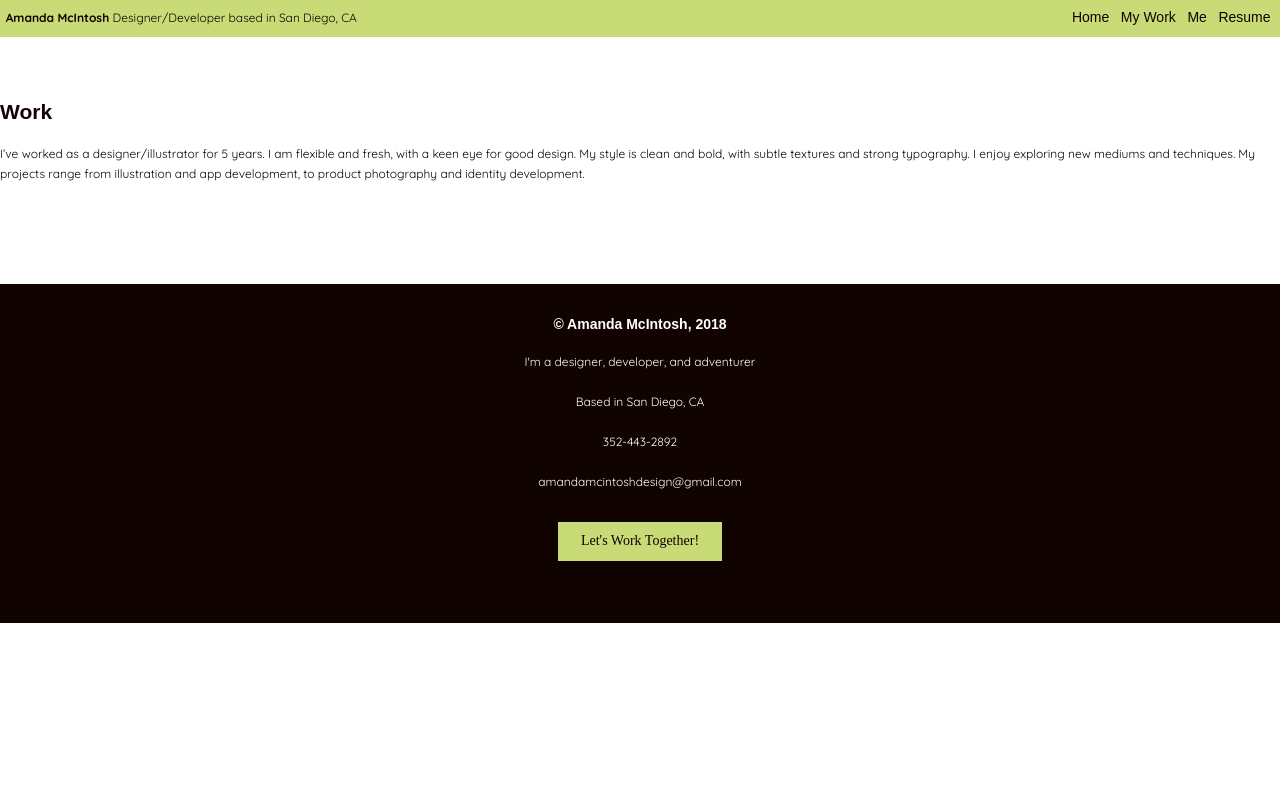
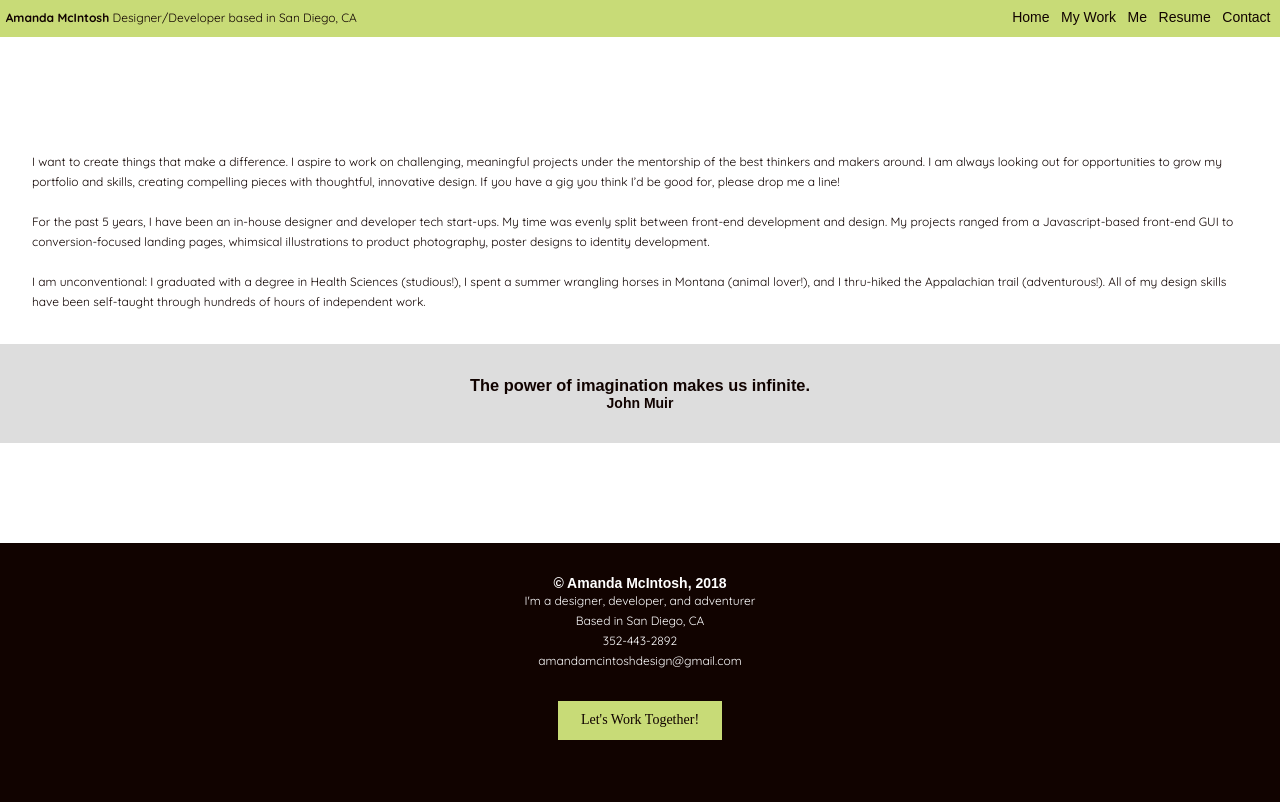
Before and after one commit to ammcintosh1/amandamcintosh.fun, a PHP site: page /site/me.html in a window 1280 px wide. Before the commit the page ends 623 px from the top, so only its background shows below. Run offline with PHP 8.4, Linux system fonts and the light colour scheme; style sheets or scripts are compiled from the project's sources.

Commit message:
Adding the contact form to the nav bar

```diff
--- a/dev/assets/css/scss/style.scss
+++ b/dev/assets/css/scss/style.scss
@@ -43,6 +43,22 @@ $trans-white: rgba(255,255,255,.1);
 /* ============== */
 
 
+.grey {
+  background: $light-grey;
+  padding: 5% 0;
+}
+
+.padding {
+  padding: 2rem;
+}
+
+.text-centered {
+  text-align: center;
+}
+
+.centered {
+  margin: auto
+}
 /* ============== */
 /* RESETS */
 /* ============== */
@@ -88,8 +104,20 @@ a[class*='button']{
   padding: .707rem 1.414rem;
   text-align: center;
 }
-.text-centered {
-  text-align: center
+
+a, button {
+  transition: all .25s ease;
+}
+a:hover, button:hover{
+  transform: scale(1.075);
+  transition: all .25s ease;
+}
+a:active, button:active{
+  transform: scale(.95);
+}
+
+button, input, optgroup, select, textarea {
+  font-family: "PT Sans", sans-serif
 }
 
 /* Buttons */
@@ -247,7 +275,14 @@ header {
       font-size: 1rem;
     }
   }
-
+.nav-info {
+    p {
+    line-height: 0;
+    font-kerning: 0;
+    margin-top: 0;
+    font-size: .75rem;
+  }
+}
 
 
     @media screen and (max-width: $small) {
@@ -257,17 +292,17 @@ header {
       width: 100%;
       text-align: center;
     }
+      .nav-info p {
+        text-align: center;
+        line-height: 1rem;
+        strong {
+          display: block;
+        }
+      }
   }
 }
 
-.nav-info {
-    p {
-    line-height: 0;
-    font-kerning: 0;
-    margin-top: 0;
-    font-size: .75rem;
-  }
-}
+
 
 .sticky {
   position: fixed;
@@ -310,6 +345,10 @@ header {
 /* ============== */
 /* PAGE: HOME
 /* ============== */
+.home .container>.content {
+  padding-bottom: 0
+}
+
 .feature {
   min-height: 85vh;
 
@@ -496,7 +535,7 @@ header {
 }
 
 //MAIN
-.me {
+#me {
   background: $light-grey;
   padding: 5% 0;
 
@@ -569,6 +608,9 @@ header {
   flex-flow: column;
   padding: 2rem 0;
 
+  p {
+    margin: 0 auto
+  }
 }
 
   .contact-button {
@@ -676,12 +718,11 @@ header {
   }
   .form-field input::placeholder,
   .form-field textarea::placeholder{
-    padding: 1.5rem;
     padding-left: 0;
     font-size: 1rem;
-    color: $light-grey
+    color: $darker-grey
   }
-  input:placeholder-shown
+  input:placeholder-shown{}
   button {
     background: rgb(255, 128, 74);
     border: 0;
@@ -689,6 +730,7 @@ header {
     padding: .75rem 1.5rem;
     outline: none;
     width: 100%;
+    font-size: 1.125rem;
   }
   form {
     width: 400px;
@@ -700,11 +742,17 @@ header {
     padding: 5px;
     border: 1px solid rgba(0,0,0,.25)
   }
+  @media screen and (max-width: $small) {
+  padding: 0 1.5rem;
+  form {
+      width: 100%;
+    }
+  }
 }
 
-.form-loader{
+.form-submit-message{
   width: 100%;
-  background: rgba(244, 244, 1, 0.5);
+  background: rgba(255, 255, 255, 0.5);
   position: absolute;
   left: 0;
   display: flex;
@@ -714,6 +762,15 @@ header {
 
 }
 
+/*
+button[type="submit"]{
+  width: 100%;
+  padding: 1rem;
+  background: rgb(255, 206, 58);
+  border: 0;
+  color: white;
+}
+*/
 /* ============== */
 /* PAGE: WORK
 /* ============== */
--- a/dev/assets/js/googleform.js
+++ b/dev/assets/js/googleform.js
@@ -33,13 +33,13 @@ $('#contact-form').submit(function(event){
     console.log(response)
     console.log(textStatus)
     console.log(jqXHR)
-    $('#contact-form').prepend('<div class="form-loader"></div>')
-    $('.form-loader').height($('#contact-form').height())
-    $('.form-loader').append('<h2>Sending your message!</h2>')
+    $('#contact-form').prepend('<div class="form-submit-message"></div>')
+    $('.form-submit-message').height($('#contact-form').height())
+    $('.form-submit-message').append('<h2>Sending your message!</h2>')
 
     setTimeout(function(){
     $('#contact-form').remove()
-    $('.contact-form-container').prepend('<h1>Thanks!</h1>')
+    $('.contact-form-container').prepend('<h1>Thanks!</h1><a href="index.html" class="button">&lt; Back to the Homepage</a>')
     },3000)
   })
 
--- a/dev/site/me.html
+++ b/dev/site/me.html
@@ -7,7 +7,7 @@
   <meta name="description" content="I’ve worked as a designer/illustrator for 5 years. I am flexible and fresh, with a keen eye for good design. My style is clean and bold, with subtle textures and strong typography. I enjoy exploring new mediums and techniques. My projects range from illustration and app development, to product photography and identity development.">
   <meta name="viewport" content="width=device-width, initial-scale=1">
 
-  <title> Work </title>
+  <title> About Me </title>
 
   <link rel="apple-touch-icon" href="icon.png">
   <link href="https://fonts.googleapis.com/css?family=Quicksand:300,400,500,700" rel="stylesheet">
@@ -66,23 +66,25 @@
 
           <li class="link">
             <a href="me.html">Me</a>
+    <!--
             <div class="dropdown about">
               <a href="resume.html">Resume</a>
               <a href="adventures.html">Adevntures</a>
             </div>
+    -->
           </li>
 
           <li class="link">
             <a href="resume.html">Resume</a>
-
-            <!--      <a href="contact.html">Contact</a>-->
           </li>
 
-          <!--
+
         <li class="link">
-          <a href="blog.html">Blog</a>
+           <a href="contact.html">Contact</a>
+
+    <!--      <a href="blog.html">Blog</a>-->
         </li>
-    -->
+
         </ul>
       </nav>
 
@@ -90,15 +92,20 @@
 
     <div class="content">
 
-    <section class="intro">
-    <h1>Work</h1>
 
-      <p class="email"></p>
-      <p id="intro">I’ve worked as a designer/illustrator for 5 years. I am flexible and fresh, with a keen eye for good design. My style is clean and bold, with subtle textures and strong typography. I enjoy exploring new mediums and techniques. My projects range from illustration and app development, to product photography and identity development.</p>
+<section class="padding">
+<p>I want to create things that make a difference. I aspire to work on challenging, meaningful projects under the mentorship of the best thinkers and makers around. I am always looking out for opportunities to grow my portfolio and skills, creating compelling pieces with thoughtful, innovative design. If you have a gig you think I’d be good for, please drop me a line!</p>
+
+<p>For the past 5 years, I have been an in-house designer and developer tech start-ups. My time was evenly split between front-end development and design. My projects ranged from a Javascript-based front-end GUI to conversion-focused landing pages, whimsical illustrations to product photography, poster designs to identity development.
+</p><p>
+I am unconventional: I graduated with a degree in Health Sciences (studious!), I spent a summer wrangling horses in Montana (animal lover!), and I thru-hiked the Appalachian trail (adventurous!). All of my design skills have been self-taught through hundreds of hours of independent work.</p>
+</section>
 
 
-    </section>
-
+<section class="grey padding text-centered">
+<h3>The power of imagination makes us infinite.</h3>
+<h4>John Muir</h4>
+</section>
     </div>
   </div>
 
--- a/dev/template/data/resume.json
+++ b/dev/template/data/resume.json
@@ -60,7 +60,7 @@
   "education": [
     {
       "school": "University of Florida",
-      "website": "",
+      "website": "http://www.ufl.edu/",
       "degree": "Bachelor's Degree, Health Sciences",
       "start": "Fall 2013",
       "end": "Spring 2015",
@@ -70,7 +70,7 @@
     },
     {
       "school": "Santa Fe College",
-      "website": "",
+      "website": "https://www.sfcollege.edu/",
       "degree": "Associates of Arts Degree",
       "start": "Fall 2011",
       "end": "Spring 2013",
--- a/dev/template/index.hbs
+++ b/dev/template/index.hbs
@@ -91,7 +91,7 @@ description: I’ve worked as a designer/illustrator for 5 years. I am flexible
   </div>
 </div>
 -->
-<div class="me">
+<div class="grey" id="me">
   <img src="img/amandamcintosh.png" class="photo">
   <p id="intro">{{description}}</p>
 
--- a/dev/template/resume.hbs
+++ b/dev/template/resume.hbs
@@ -34,7 +34,7 @@ title: Amanda McIntosh | Resume
     <h2>Education</h2>
     {{#each resume.education}}
       <div class="school" style="background-image: url({{background-img}})">
-        <a href="{{website}}">
+        <a href="{{website}}" target="_blank">
           <h3 class="name">{{school}}</h3>
           <span class="date">{{start}} - {{end}}</span>
           <span class="location">{{location}}</span>
```
Also changed, not shown: dev/assets/css/style.css (+67 -22 lines), dev/site/404.html (+7 -5 lines), dev/site/adventures.html (+7 -5 lines), dev/site/blog.html (+7 -5 lines), dev/site/contact.html (+7 -5 lines), dev/site/index.html (+8 -6 lines), dev/site/resume.html (+9 -7 lines), dev/site/work.html (+7 -5 lines), dev/template/me.hbs (+12 -6 lines), dev/template/partials/nav.hbs (+7 -5 lines), 1 other file.
